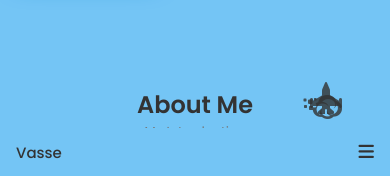
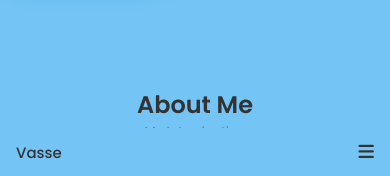
Before and after one commit to a-vasse/portfolio, a React (Create React App) app: page / in a window 390 px wide. Shown: the part 668-844 px from the top of the page. Built offline with nearby package versions, Linux system fonts and the light colour scheme.

Commit message:
changed back scroll icon, added header properties

```diff
--- a/src/components/navbar/Navbar.jsx
+++ b/src/components/navbar/Navbar.jsx
@@ -2,6 +2,12 @@ import React, { useState } from 'react';
 import "./navbar.css";
 
 const Header = () => {
+  window.addEventListener("scroll", function () {
+    const header = document.querySelector(".header");
+    if (this.scrollY >= 200) header.classList.add("scroll-header");
+    else header.classList.remove("scroll-header")
+  })
+
   const [Toggle, showMenu] = useState(false);
   return (
     <header className="header">
--- a/src/components/navbar/navbar.css
+++ b/src/components/navbar/navbar.css
@@ -47,6 +47,9 @@
   color: var(--text-color-hover);
 }
 
+.scroll-header {
+  box-shadow: 0 -1px 4px #00000026;
+}
 
 /* medium */
 @media screen and (max-width: 768px) {
--- a/src/components/scrollup/ScrollUp.jsx
+++ b/src/components/scrollup/ScrollUp.jsx
@@ -2,12 +2,16 @@ import React from 'react';
 import "./scrollup.css";
 
 const ScrollUp = () => {
+  window.addEventListener("scroll", function () {
+    const scrollUp = document.querySelector(".scrollup");
+    if (this.scrollY >= 200) scrollUp.classList.add("show-scroll");
+    else scrollUp.classList.remove("show-scroll")
+  })
   return (
     <div>
       <a href="#" className="scrollup">
-        <i className="fa-solid fa-jet-fighter-up scrollup-icon"></i>
+        <i className="fa-solid fa-angles-up scrollup-icon"></i>
       </a>
-      <i className="scrollup fa-brands fa-cloudversify"></i>
     </div>
   );
 };
--- a/src/components/scrollup/scrollup.css
+++ b/src/components/scrollup/scrollup.css
@@ -1,9 +1,8 @@
 .scrollup {
   position: fixed;
-  color: var(--title-color);
   right: 2.5rem;
-  bottom: 3rem;
-  font-size: 2rem;
+  bottom: -20%;
+  background-color: var(--title-color);
   opacity: 0.8;
   padding: 0.3rem 0.5rem;
   border-radius: 0.4rem;
@@ -11,15 +10,41 @@
   transition: .4s;
 }
 
-.scrollup:active {
-  animation: shootoff 1s;
-
+.scrollup-icon {
+  font-size: 1.5rem;
+  color: var(--container-color);
 }
 
+.scrollup:hover {
+  background-color: var(--title-color-dark);
+}
 
+.show-scroll {
+  bottom: 3rem;
+}
 
-@keyframes shootoff {
-  100% {
-    transform: translateY(-60rem);
+/* large */
+@media screen and (max-width: 992px) {
+  .scrollup {
+      right: 1.5rem;
+      padding: 0.25rem 0.4rem;
+  }
+
+  .scrollup__icon {
+      font-size: 1.25rem;
   }
 }
+
+/* medium */
+@media screen and (max-width: 768px) {
+  .show-scroll {
+      bottom: 4rem;
+  }
+}
+
+/* small */
+@media screen and (max-width: 350px) {
+  .scrollup {
+      right: 1rem;
+  }
+}
```
